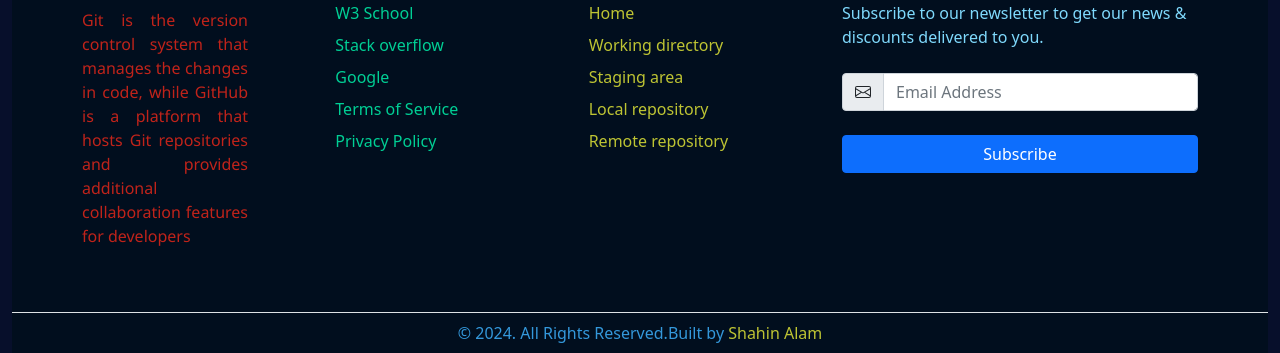
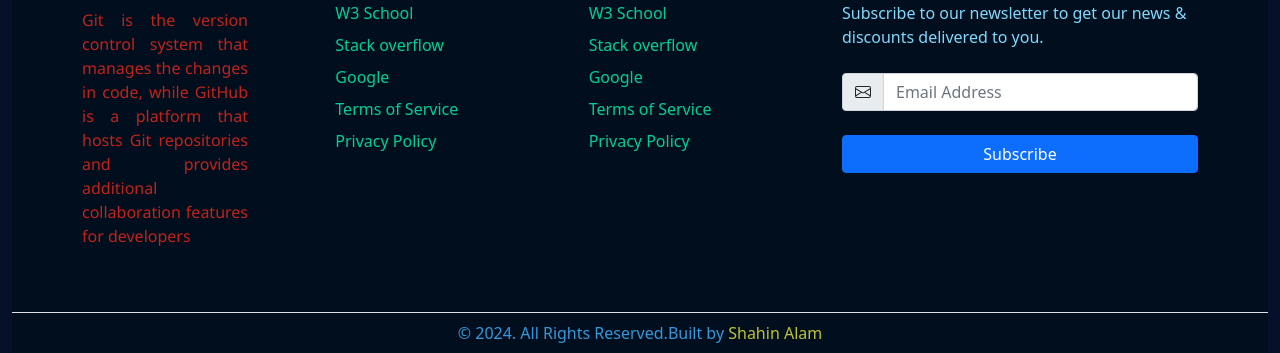
Before and after one commit to shahinalam10/Git_Github_CLI, a plain HTML site: page working-directory.html in a window 1280 px wide. Shown: the part 1285-1638 px from the top of the page. Drawn offline with Linux system fonts and the light colour scheme; a web font is replaced by a local one.

Commit message:
Update working-directory.html

```diff
--- a/working-directory.html
+++ b/working-directory.html
@@ -200,21 +200,21 @@
         <div class="col-12 col-md-4 col-lg-3 col-xl-2">
           <div class="widget">
             <h4 class="widget-title mb-4">Learn More</h4>
-            <ul class="list-unstyled learn-more">
+           <ul class="list-unstyled important-link">
               <li class="mb-2">
-                <a href="#!" class="link-secondary text-decoration-none">Home</a>
+                <a href="https://www.w3schools.com/" class="link-secondary text-decoration-none">W3 School</a>
               </li>
               <li class="mb-2">
-                <a href="#!" class="link-secondary text-decoration-none">Working directory</a>
+                <a href="https://stackoverflow.com/" class="link-secondary text-decoration-none">Stack overflow</a>
               </li>
               <li class="mb-2">
-                <a href="#!" class="link-secondary text-decoration-none">Staging area</a>
+                <a href="www.google.com" class="link-secondary text-decoration-none">Google</a>
               </li>
               <li class="mb-2">
-                <a href="#!" class="link-secondary text-decoration-none">Local repository</a>
+                <a href="#!" class="link-secondary text-decoration-none">Terms of Service</a>
               </li>
               <li class="mb-0">
-                <a href="#!" class="link-secondary text-decoration-none">Remote repository</a>
+                <a href="#!" class="link-secondary text-decoration-none">Privacy Policy</a>
               </li>
             </ul>
           </div>
```
